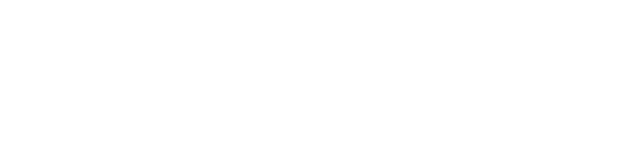
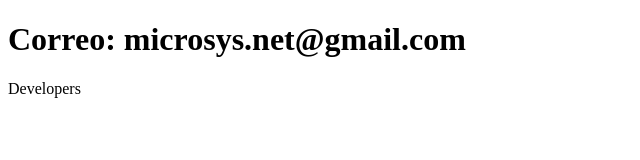
Before and after one commit to fremix/sistema-de-registro, a plain HTML site: page index.html in a window 1280 px wide. Shown: the whole page, without its empty margins (0-640 px from the left). Drawn offline with Linux system fonts and the light colour scheme.

Commit message:
Actualiza el contacto

```diff
--- a/index.html
+++ b/index.html
@@ -6,6 +6,7 @@
     <title>Sistema de Registro de Juegos</title>
 </head>
 <body>
-
+    <h1>Correo: microsys.net@gmail.com</h1>
+        <p>Developers</p>
 </body>
 </html>
```
